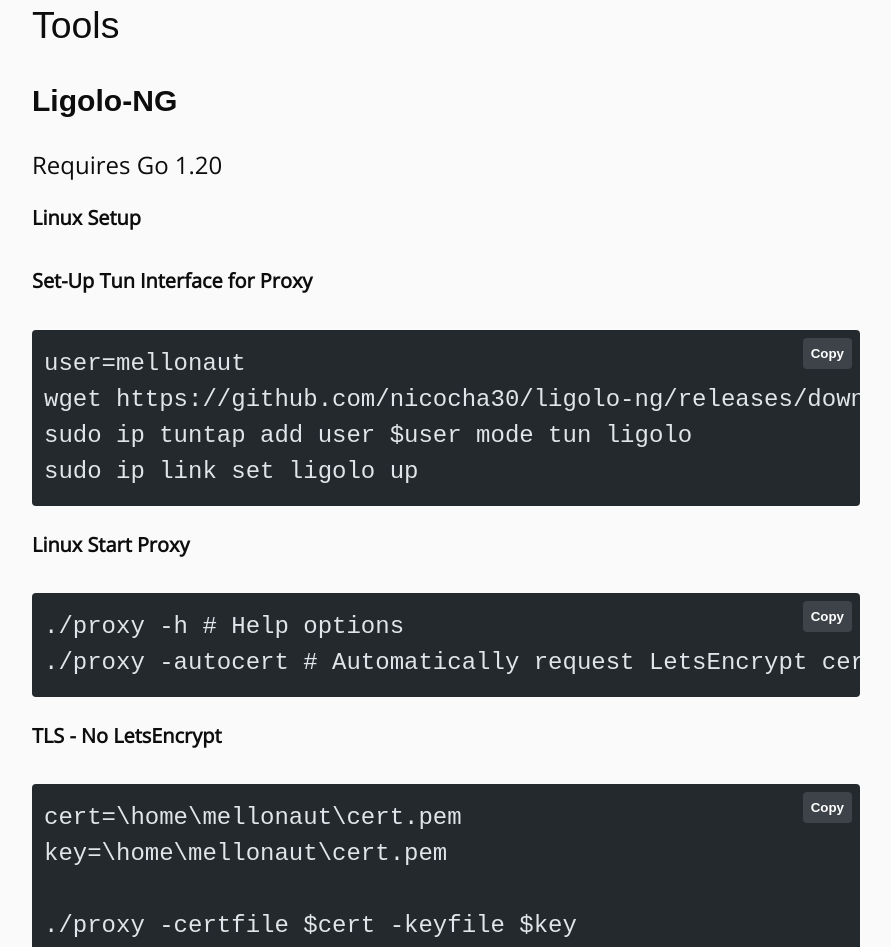
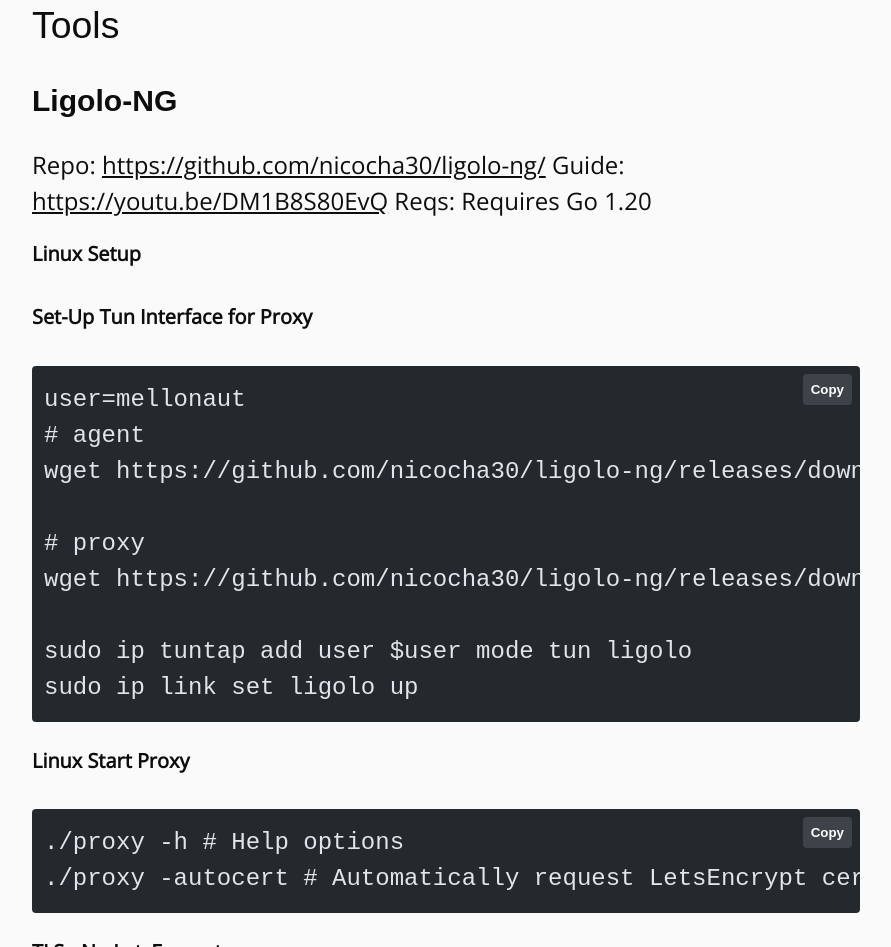
Before and after one commit to mellonaut/sec, an Astro site: page /blog/pivoting-methodology in a window 1280 px wide. Shown: the part 1089-2036 px from the top of the page, without its empty margins (194-1085 px from the left). Built offline with nearby package versions, Linux system fonts and the light colour scheme; Astro itself is replaced by a stand-in of ours; code samples lack their colours.

Commit message:
Pivoting

````diff
--- a/src/pages/blog/pivoting-methodology.md
+++ b/src/pages/blog/pivoting-methodology.md
@@ -13,13 +13,20 @@
 ### Tools
 
 #### Ligolo-NG
-Requires Go 1.20
+Repo: https://github.com/nicocha30/ligolo-ng/
+Guide: https://youtu.be/DM1B8S80EvQ
+Reqs: Requires Go 1.20
 
 ##### Linux Setup
 ##### Set-Up Tun Interface for Proxy
 ```bash
 user=mellonaut
+# agent
 wget https://github.com/nicocha30/ligolo-ng/releases/download/v0.4.4/ligolo-ng_agent_0.4.4_linux_amd64.tar.gz && tar -xzvf ligolo-ng_agent_0.4.4_linux_amd64.tar.gz && rm ligolo-ng_agent_0.4.4_linux_amd64.tar.gz
+
+# proxy
+wget https://github.com/nicocha30/ligolo-ng/releases/download/v0.4.4/ligolo-ng_proxy_0.4.4_linux_amd64.tar.gz && tar -xzvf ligolo-ng_proxy_0.4.4_linux_amd64.tar.gz && rm ligolo-ng_proxy_0.4.4_linux_amd64.tar.gz
+
 sudo ip tuntap add user $user mode tun ligolo
 sudo ip link set ligolo up
 ```
````
